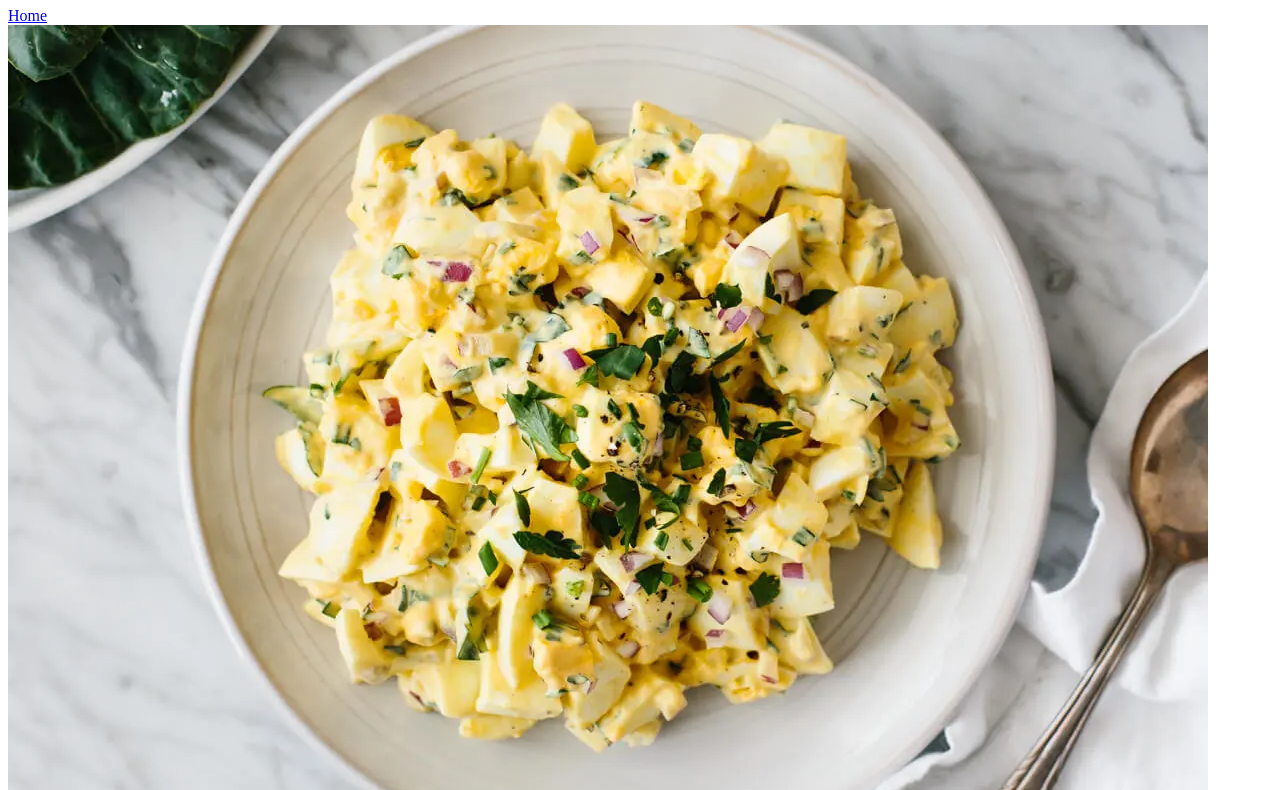
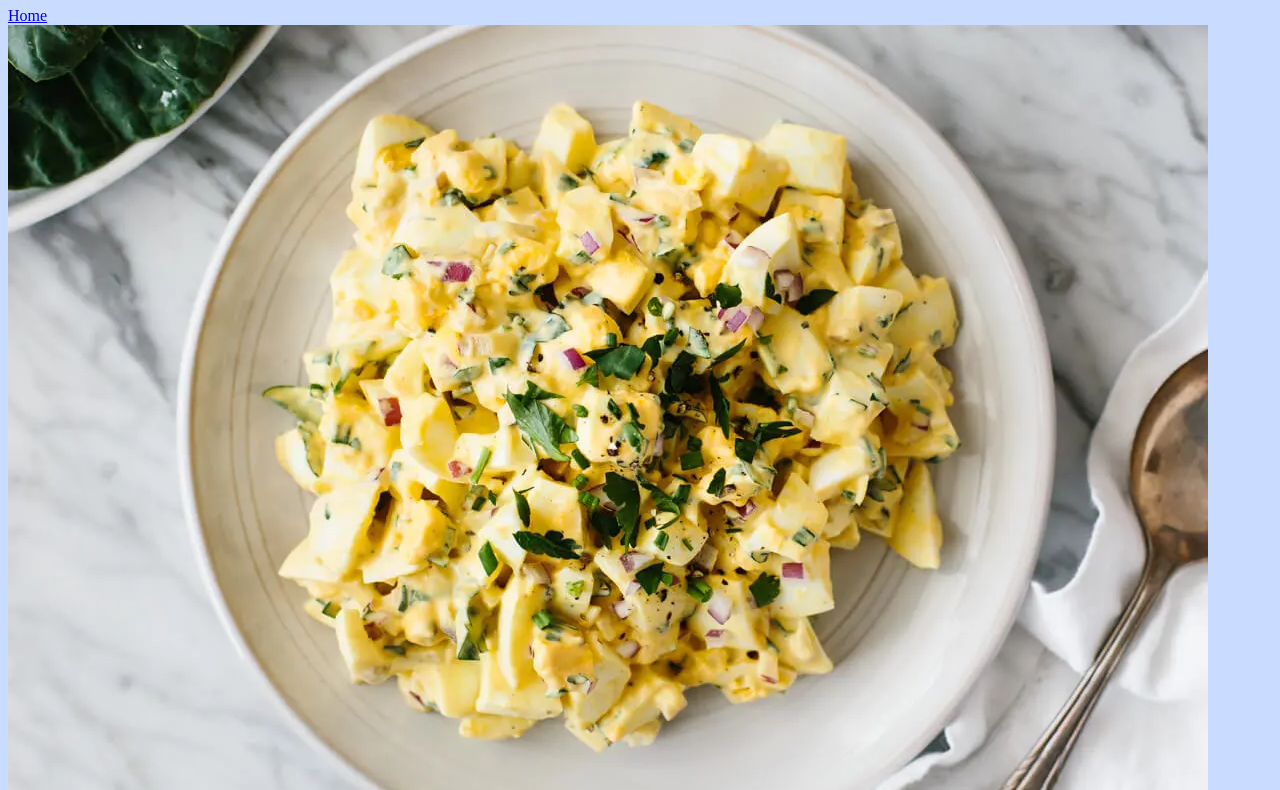
Before and after one commit to prbme/odin-recipes, a plain HTML site: page recipes/eggsalad.html in a window 1280 px wide. Shown: the part 73-863 px from the top of the page. Drawn offline with Linux system fonts and the light colour scheme; files that its build step writes are made by us from their sources.

Commit message:
thought I already made this commit

```diff
--- a/recipes/eggsalad.html
+++ b/recipes/eggsalad.html
@@ -4,7 +4,7 @@
     <meta charset="UTF-8">
     <meta http-equiv="X-UA-Compatible" content="IE=edge">
     <meta name="viewport" content="width=device-width, initial-scale=1.0">
-    <link rel="stylesheet" href="styles.css">
+    <link rel="stylesheet" href="../styles.css">
     <title>Document</title>
 </head>
 <body>
--- a/styles.css
+++ b/styles.css
@@ -1,5 +1,5 @@
 /* styles.css */
 
 body {
-  background-color: rgba (148, 184, 255, 0.5);
+  background-color: rgba(148, 184, 255, 0.5);
 }
```
Also changed, not shown: index.html (+1 -2 lines), recipes/bacon-wrapped-water-chestnuts.html (+1 -1 lines), recipes/crockpotchicken.html (+1 -1 lines).
